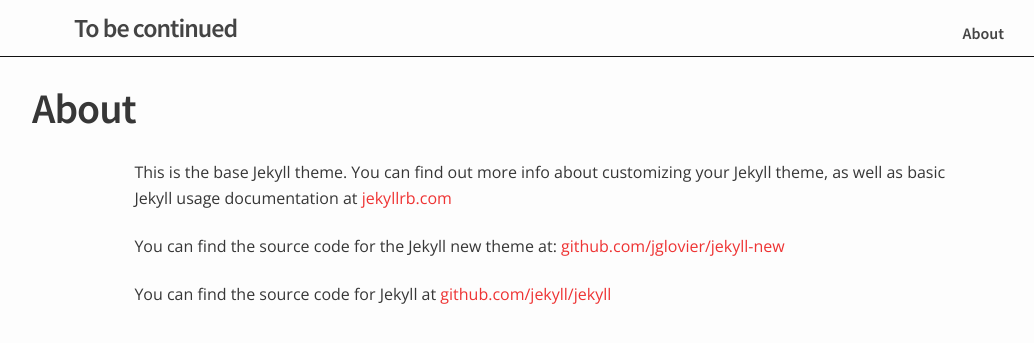
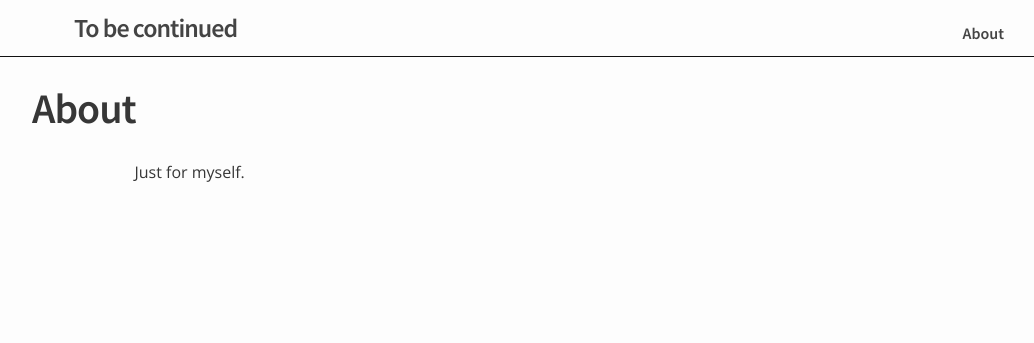
Before and after one commit to weigang992003/weigang992003.github.io, a Jekyll site: the page built from about.md, in a window 1280 px wide. Shown: the top 343 px of the page, without its empty margins (96-1130 px from the left). Built offline with Jekyll 4.4.1, drawn with Linux system fonts in a browser that asks for light colours.

Commit message:
new posts

```diff
--- a/about.md
+++ b/about.md
@@ -4,8 +4,4 @@
 permalink: /about/
 ---
 
-This is the base Jekyll theme. You can find out more info about customizing your Jekyll theme, as well as basic Jekyll usage documentation at [jekyllrb.com](http://jekyllrb.com/)
-
-You can find the source code for the Jekyll new theme at: [github.com/jglovier/jekyll-new](https://github.com/jglovier/jekyll-new)
-
-You can find the source code for Jekyll at [github.com/jekyll/jekyll](https://github.com/jekyll/jekyll)
+Just for myself.
```
